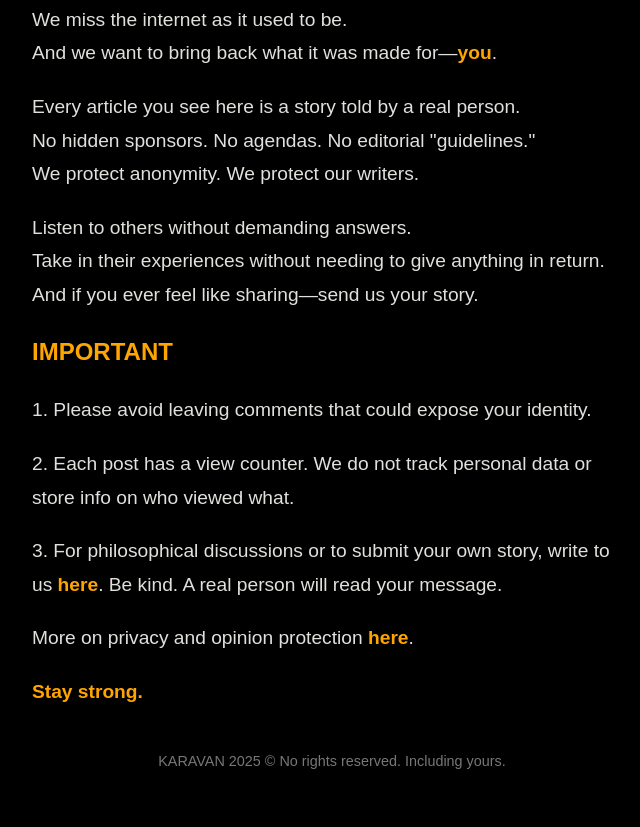
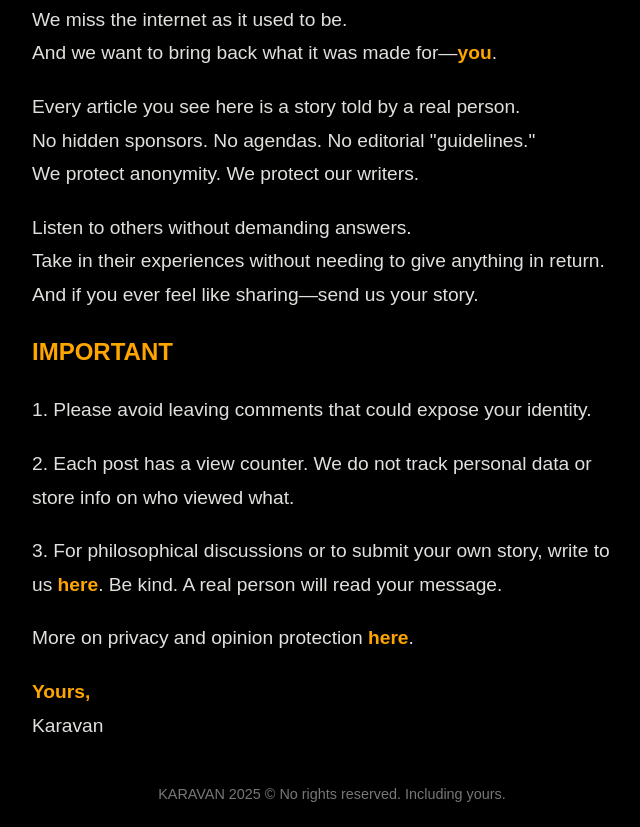
Before and after one commit to BluntSpeech/karavan, a plain HTML site: page about.html in a window 1280 px wide. Shown: the part 550-1377 px from the top of the page, without its empty margins (328-968 px from the left). Before the commit the page ends 1344 px from the top, so only its background shows below. Drawn offline with Linux system fonts and the light colour scheme.

Commit message:
Update about.html

```diff
--- a/about.html
+++ b/about.html
@@ -52,7 +52,7 @@
         What does a typical day in a "gay conversion camp" look like?<br>
         How does a private school break your mind and destroy your health?</p>
 
-        <p><span class="highlight">We live in the era of post-truth</span>. Believing the words on the other side of the screen is no longer possible. We are bombarded with pre-packaged headlines, curated images, and articles that are designed to convince us of a perspective <span class="highlight">(they want us to believe)</span>.</p>
+        <p><span class="highlight">We live in the era of post-truth</span>. Believing the words on the other side of the screen is no longer possible. We are bombarded with pre-packaged headlines, curated images, and articles that are designed to convince us of a perspective <span class="highlight">they want us to believe</span>.</p>
 
         <p>Stories that once mattered, spaces that once belonged to real people—hollowed out, repurposed, and sold back to us as propaganda.</p>
 
@@ -75,7 +75,8 @@
         <p>3. For philosophical discussions or to submit your own story, write to us <span class="highlight">here</span>. Be kind. A real person will read your message.</p>
 
         <p>More on privacy and opinion protection <span class="highlight">here</span>.</p>
-        <p><span class="highlight">Stay strong.</span></p>
+        <p><span class="highlight">Yours,</span><br>
+        Karavan</p>
     </div>
     <footer>
         KARAVAN 2025 © No rights reserved. Including yours.
```
